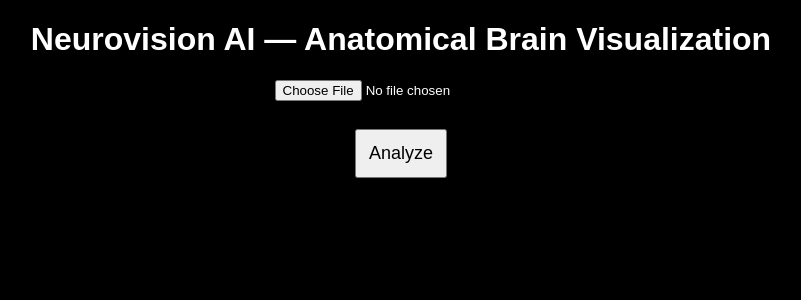
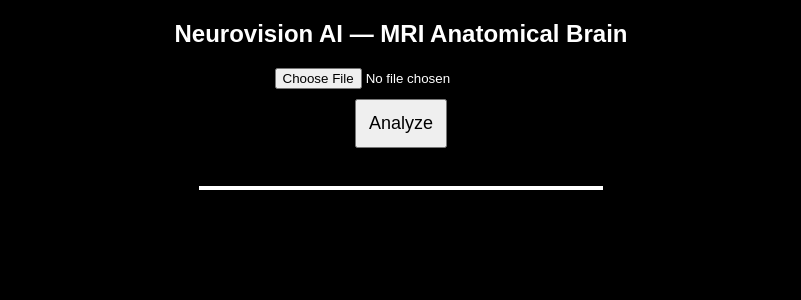
Before and after one commit to Amir-Ali128/Neurovision-AI-MRI, a Flask app: page / in a window 1280 px wide. Shown: the top 300 px of the page, without its empty margins (239-1040 px from the left). Run offline with Flask 3, Linux system fonts and the light colour scheme; parts of the project's set-up code (start-up, migrations or seed data) failed here and were passed over.

Commit message:
Update index.html

```diff
--- a/templates/index.html
+++ b/templates/index.html
@@ -1,9 +1,9 @@
 <!DOCTYPE html>
-<html>
-
+<html lang="en">
 <head>
 
-<title>Neurovision AI</title>
+<meta charset="UTF-8">
+<title>Neurovision AI — MRI Anatomical Brain</title>
 
 <style>
 
@@ -18,11 +18,18 @@ button{
     padding:12px;
     font-size:18px;
     margin-top:10px;
+    cursor:pointer;
 }
 
-img{
+#outputImage{
     margin-top:20px;
-max-width:80%;
+    border:2px solid white;
+}
+
+#status{
+    margin-top:15px;
+    font-size:18px;
+    color:#00ffcc;
 }
 
 </style>
@@ -31,21 +38,26 @@ max-width:80%;
 
 <body>
 
-<h1>Neurovision AI — Anatomical Brain Visualization</h1>
+<h2>Neurovision AI — MRI Anatomical Brain</h2>
+
 
 <form id="uploadForm">
 
-<input type="file" id="fileInput" name="file">
+<input type="file" id="fileInput" accept="image/*" required>
 
-<br><br>
+<br>
 
 <button type="submit">Analyze</button>
 
 </form>
 
+
 <p id="status"></p>
 
-<img id="result">
+
+<img id="outputImage" width="400"/>
+
+
 
 <script>
 
@@ -56,8 +68,10 @@ e.preventDefault()
     let file = document.getElementById("fileInput").files[0]
 
     if(!file){
-document.getElementById("status").innerText="Select image first"
+
+        document.getElementById("status").innerText="Select a file first"
         return
+
     }
 
     let formData = new FormData()
@@ -66,28 +80,38 @@ formData.append("file", file)
 
     document.getElementById("status").innerText="Analyzing..."
 
-let response = await fetch("/analyze", {
+    try{
+
+        let response = await fetch("/analyze",{
+
             method:"POST",
             body:formData
+
         })
 
-if(!response.ok){
-document.getElementById("status").innerText="Server error"
-return
+        let result = await response.json()
+
+        document.getElementById("status").innerText=result.message
+
+        if(result.output){
+
+            document.getElementById("outputImage").src =
+                result.output + "?t=" + new Date().getTime()
+
         }
 
-let blob = await response.blob()
+    }
 
-let url = URL.createObjectURL(blob)
+    catch(error){
 
-document.getElementById("result").src = url
+        document.getElementById("status").innerText="Error: "+error
 
-document.getElementById("status").innerText="Analysis complete"
+    }
 
 }
 
 </script>
 
+
 </body>
-
 </html>
```
Lines whose indentation alone changed are shown as unchanged.
